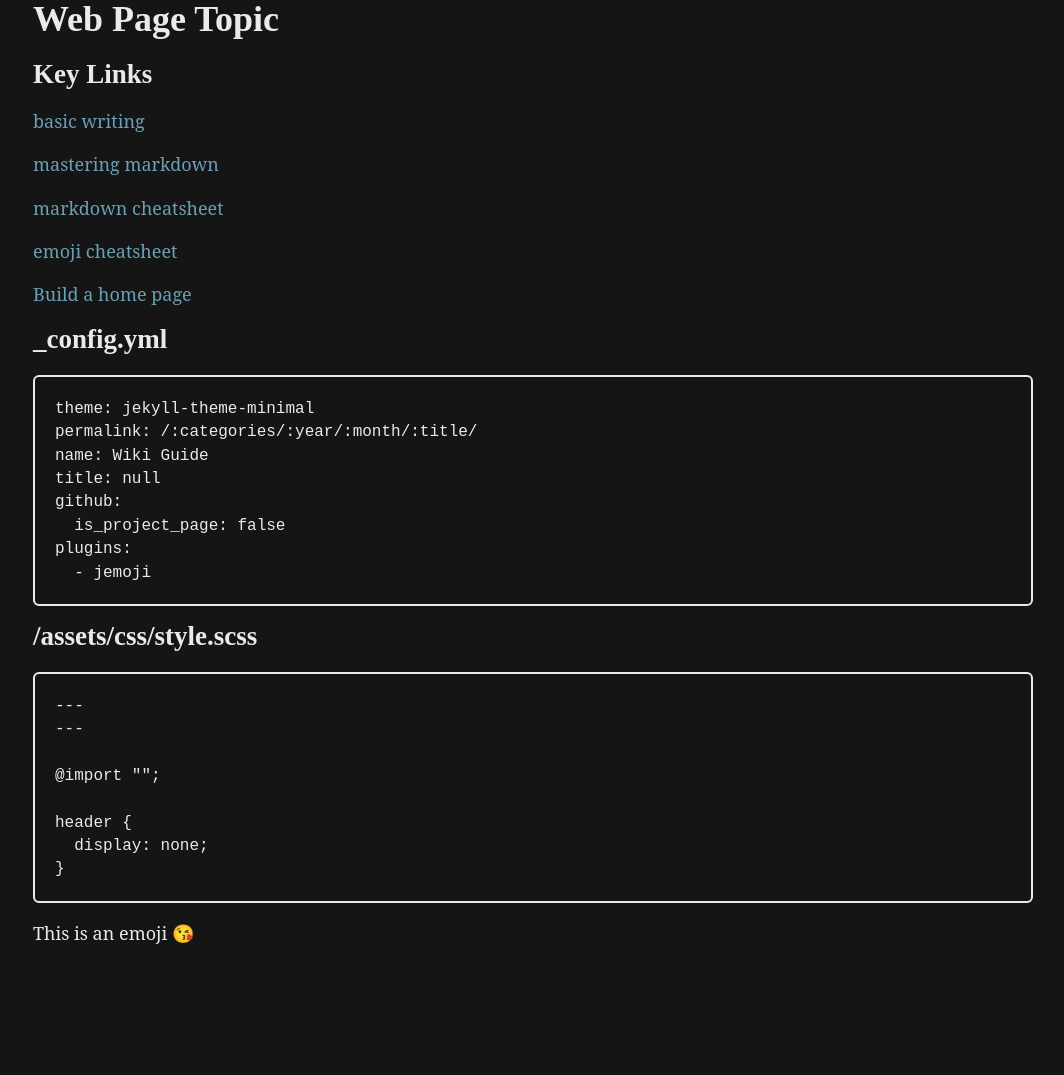
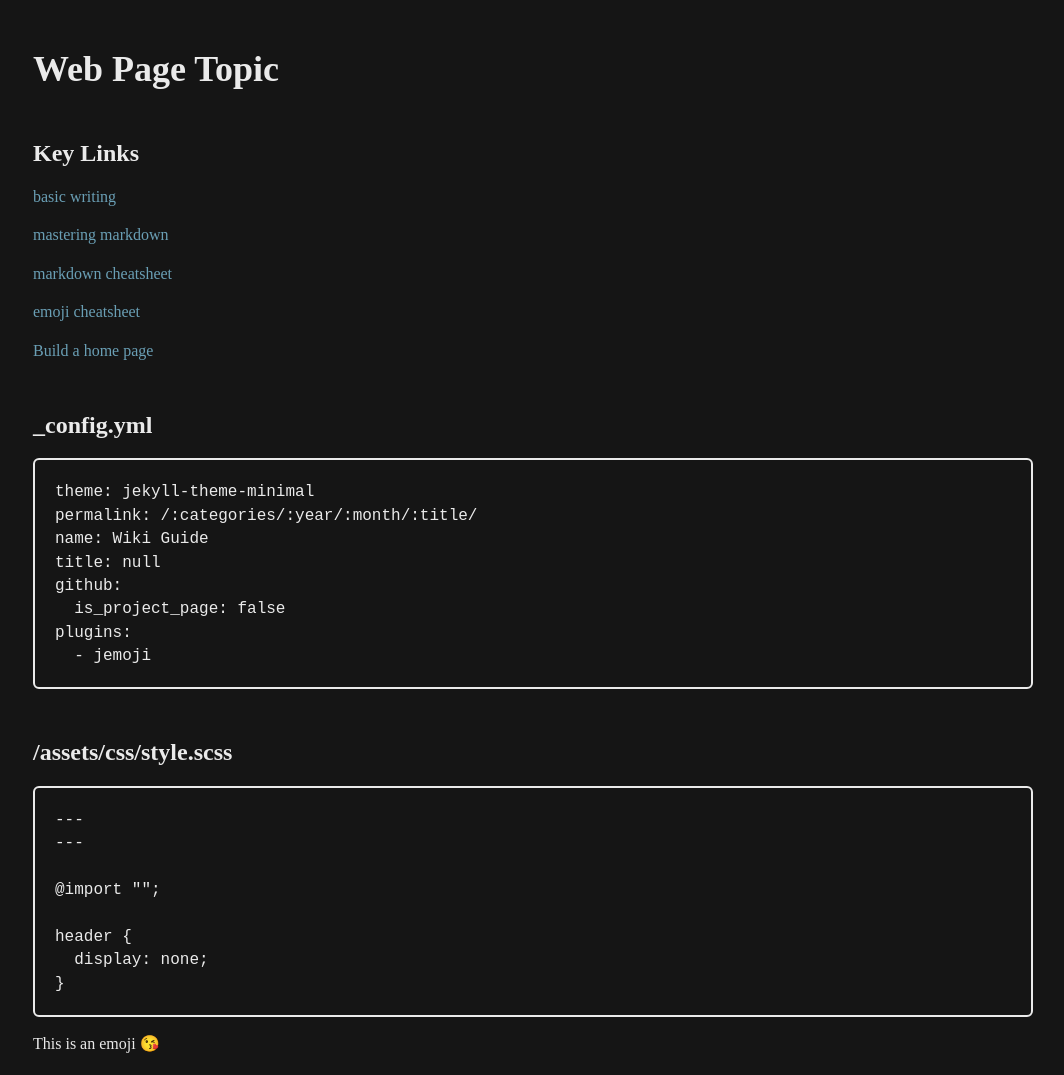
Before and after one commit to profphillips/wikibasics, a Jekyll site: the page built from index.md, in a window 1280 px wide. Shown: the whole page, without its empty margins (107-1171 px from the left). Built offline with Jekyll 4.4.1, drawn with Linux system fonts in a browser that asks for light colours; emoji names are drawn with the system emoji font; our own code applies the rules of GitHub Pages for plain Markdown files; before the commit the page ends 966 px from its top, so only the background shows below that.

Commit message:
Update style.scss

```diff
--- a/assets/css/style.scss
+++ b/assets/css/style.scss
@@ -16,6 +16,7 @@ $rajah: #f4bf75;
 $raw-sienna: #d28445;
 $silver-chalice: #aaa;
 
+// Light color scheme
 /*
     $color: #036;
     $background-color: #f2ece4;
@@ -26,6 +27,8 @@ $silver-chalice: #aaa;
     $link-color: $hippie-blue; //#3090f0;
 
 */
+
+// Dark color scheme
     $color: $gallery;
     $background-color: $cod-grey;
     $pre-color: $gallery; //$conifer;
@@ -37,11 +40,11 @@ $silver-chalice: #aaa;
 
 $container-max-width: 1000px;
 
-//$body-font-family: 'Cambria, Garamond, serif';
+$body-font-family: 'Cambria, Garamond, serif';
 //$body-font-family: '"Palatino Linotype", "Book Antiqua", Palatino, serif';
-$body-font-family: 'serif';
-//$header-font-family: 'Roboto, Arial, sans-serif';
-$header-font-family: 'sans-serif';
+//$body-font-family: 'serif';
+$header-font-family: 'Roboto, Arial, sans-serif';
+//$header-font-family: 'sans-serif';
 $pre-font-family: 'Consolas, Terminal, monospace';
 $blockquote-font-family: $body-font-family; //'Cursive';
 
@@ -52,7 +55,7 @@ body {
   margin: 0;
   padding: 0;
   font-family: $body-font-family;
-  font-size: 18px;
+  font-size: 16px;
   line-height: 1.4;
 }
 
@@ -68,7 +71,7 @@ section {
 }
 
 h1, h2, h3, h4, h5, h6 {
-  margin: 0 0 20px;
+  margin: 50px 0 20px;
   font-family: $header-font-family;
   line-height: 1.1;
 }
```
